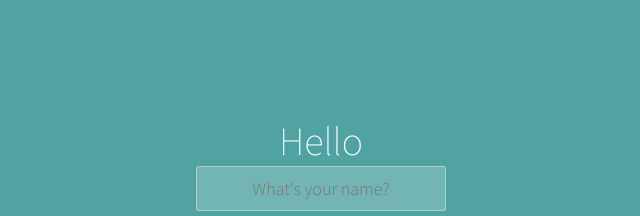
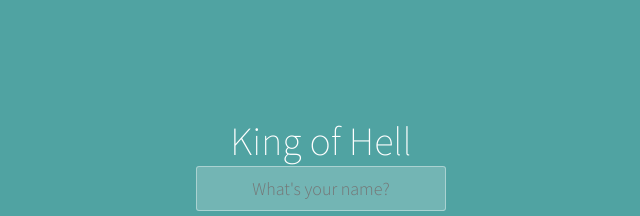
Before and after one commit to kaled4000/React, a React (Create React App) app in the folder my-app/: page / in a window 1280 px wide. Shown: the part 92-308 px from the top of the page, without its empty margins (319-959 px from the left). Built offline with nearby package versions, Linux system fonts and the light colour scheme.

Commit message:
Event Handling Complete

```diff
--- a/my-app/src/componet/App.jsx
+++ b/my-app/src/componet/App.jsx
@@ -1,11 +1,29 @@
-import React from "react";
+import React, { useState } from "react";
 
 function App() {
+    const [headingText, setHeadingText] =useState("King of Hell")
+    const [isMouseOver , setMouseOver] = useState(false);
+    function HandelClick(){
+        //console.log("clicked")
+    setHeadingText("King")
+    }
+
+    function HandleMouseOver(){
+     //console.log("White");
+    setMouseOver(true)
+    }
+
+     function HandleMouseOut(){
+        setMouseOver(false);
+     }
   return (
     <div className="container">
-      <h1>Hello</h1>
+      <h1>{headingText}</h1>
       <input type="text" placeholder="What's your name?" />
-      <button>Submit</button>
+      <button style={{backgroundColor: isMouseOver ? "black" : "white"}}
+      onClick={HandelClick}
+      onMouseOver={HandleMouseOver}
+      onMouseOut={HandleMouseOut}>Submit</button>
     </div>
   );
 }
```
